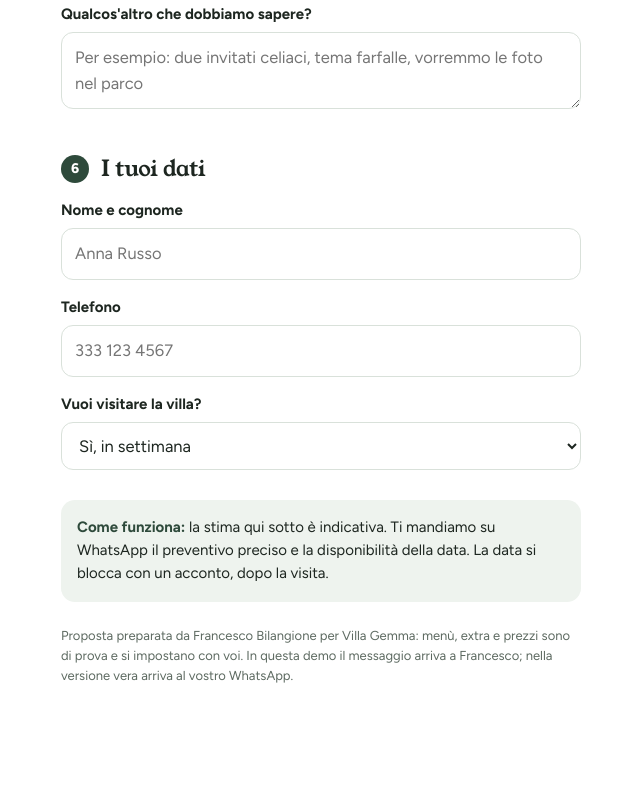
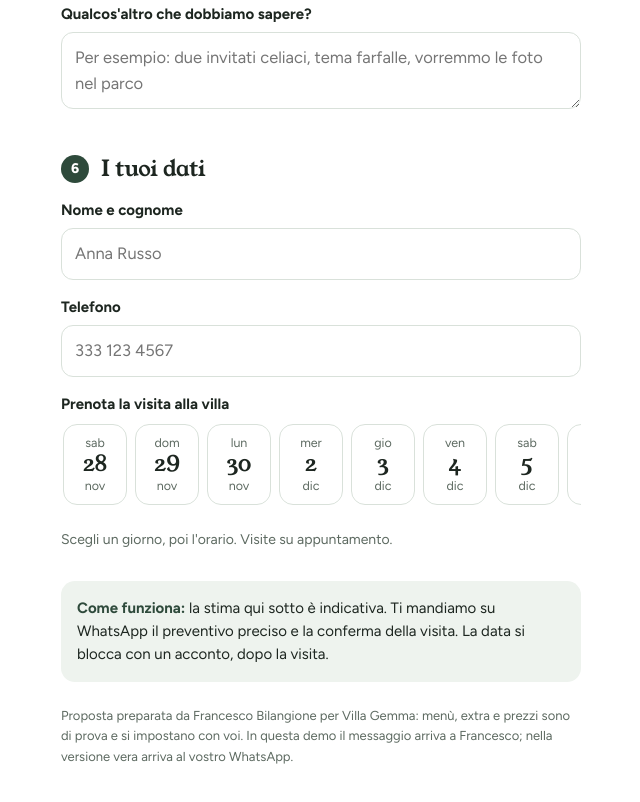
Before and after one commit to francescosaveriobilangione-ship-it/prenota-feste, a plain HTML site: page villagemma/index.html in a window 1280 px wide. Shown: the part 1949-2751 px from the top of the page, without its empty margins (319-959 px from the left). Drawn offline with Linux system fonts and the light colour scheme.

Commit message:
Villa Gemma: calendario per prenotare la visita
Co-Authored-By: Claude Opus 5.5 <noreply@anthropic.com>
Claude-Session: https://claude.ai/code/session_01SNExWKJsu1K2sSyvkkaqFj

```diff
--- a/villagemma/index.html
+++ b/villagemma/index.html
@@ -85,6 +85,18 @@ input[type=range]{width:100%;accent-color:var(--notte);margin-top:8px}
 .sum b.bump{animation:bump .35s ease-out}
 @keyframes bump{40%{color:var(--champ)}}
 @media (prefers-reduced-motion:reduce){.hill .draw{stroke-dashoffset:0}.hero-t{opacity:1}}
+.days{display:flex;gap:8px;overflow-x:auto;padding:2px 2px 8px;scrollbar-width:none}
+.days::-webkit-scrollbar{display:none}
+.day{flex:none;width:64px;border:1.5px solid var(--line);border-radius:14px;padding:8px 0;text-align:center;cursor:pointer;background:#fff;font:inherit;color:var(--ink)}
+.day small{display:block;font-size:12.5px;color:var(--mute)}
+.day b{display:block;font:400 22px/1.1 "Young Serif",Georgia,serif}
+.day[aria-checked=true]{background:var(--notte);border-color:var(--notte);color:#fff}
+.day[aria-checked=true] small{color:#CFE0D4}
+.day:focus-visible,.slot:focus-visible{outline:3px solid var(--champ);outline-offset:2px}
+.slots{margin-top:6px}
+.slot{border:1.5px solid var(--line);border-radius:999px;padding:9px 15px;font:600 15px Figtree,sans-serif;background:#fff;color:var(--ink);cursor:pointer}
+.slot[aria-checked=true]{background:var(--nebbia);border-color:var(--notte);color:var(--notte)}
+.slot:disabled{opacity:.4;text-decoration:line-through;cursor:not-allowed}
 </style>
 </head>
 <body>
@@ -169,11 +181,13 @@ input[type=range]{width:100%;accent-color:var(--notte);margin-top:8px}
  <div class="sh"><span class="n">6</span><h2 id="s6">I tuoi dati</h2></div>
  <label class="f" for="nm">Nome e cognome</label><input type="text" id="nm" autocomplete="name" placeholder="Anna Russo">
  <label class="f" for="tl">Telefono</label><input type="tel" id="tl" autocomplete="tel" inputmode="tel" placeholder="333 123 4567">
- <label class="f" for="vs">Vuoi visitare la villa?</label>
- <select id="vs"><option>Sì, in settimana</option><option>Sì, nel weekend</option><option>Prima vorrei il preventivo</option></select>
+ <label class="f">Prenota la visita alla villa</label>
+ <div class="days" id="days" role="radiogroup" aria-label="Giorno della visita"></div>
+ <div class="pills slots" id="slots" role="radiogroup" aria-label="Orario della visita"></div>
+ <p class="hint" id="vsh">Scegli un giorno, poi l'orario. Visite su appuntamento.</p>
 </section>
 
-<div class="note"><b>Come funziona:</b> la stima qui sotto è indicativa. Ti mandiamo su WhatsApp il preventivo preciso e la disponibilità della data. La data si blocca con un acconto, dopo la visita.</div>
+<div class="note"><b>Come funziona:</b> la stima qui sotto è indicativa. Ti mandiamo su WhatsApp il preventivo preciso e la conferma della visita. La data si blocca con un acconto, dopo la visita.</div>
 <p class="demo">Proposta preparata da Francesco Bilangione per Villa Gemma: menù, extra e prezzi sono di prova e si impostano con voi. In questa demo il messaggio arriva a Francesco; nella versione vera arriva al vostro WhatsApp.</p>
 </main>
 
@@ -193,6 +207,20 @@ function problema(){
  if(!$('#nm').value.trim())return{t:'Scrivi nome e cognome',el:'#nm'};
  if($('#tl').value.replace(/\D/g,'').length<9)return{t:'Scrivi il telefono',el:'#tl'};
  return null;}
+let vDay=null,vSlot=null;
+(function(){const box=$('#days');const gg=['dom','lun','mar','mer','gio','ven','sab'];const mm=['gen','feb','mar','apr','mag','giu','lug','ago','set','ott','nov','dic'];
+ let d=new Date();d.setDate(d.getDate()+1);let n=0;
+ while(n<12){if(d.getDay()!==2){const b=document.createElement('button');b.type='button';b.className='day';b.setAttribute('role','radio');b.setAttribute('aria-checked','false');
+  b.dataset.v=gg[d.getDay()]+' '+d.getDate()+' '+mm[d.getMonth()];b.dataset.w=d.getDay();b.innerHTML='<small>'+gg[d.getDay()]+'</small><b>'+d.getDate()+'</b><small>'+mm[d.getMonth()]+'</small>';
+  b.onclick=()=>{box.querySelectorAll('.day').forEach(x=>x.setAttribute('aria-checked','false'));b.setAttribute('aria-checked','true');vDay=b.dataset.v;vSlot=null;slots(+b.dataset.w,d0(b.dataset.v));upd();};box.appendChild(b);n++;}
+  d.setDate(d.getDate()+1);}
+ function d0(v){return v.length}
+ function slots(w,seed){const s=$('#slots');s.innerHTML='';const hrs=(w===0||w===6)?['10:00','11:30','15:00','16:30','18:00']:['11:00','16:00','17:30'];
+  hrs.forEach((h,i)=>{const b=document.createElement('button');b.type='button';b.className='slot';b.textContent=h;b.setAttribute('role','radio');b.setAttribute('aria-checked','false');
+   if((seed+i)%4===0){b.disabled=true;b.title='Già prenotato';}
+   b.onclick=()=>{s.querySelectorAll('.slot').forEach(x=>x.setAttribute('aria-checked','false'));b.setAttribute('aria-checked','true');vSlot=h;upd();};s.appendChild(b);});
+  $('#vsh').textContent='Gli orari barrati sono già prenotati.';}
+})();
 let shown=null,raf=0;
 function anim(t){const el=$('#tot');if(shown===null||matchMedia('(prefers-reduced-motion: reduce)').matches){shown=t;el.textContent='da '+eur(t);return}
  if(t===shown)return;cancelAnimationFrame(raf);const a=shown,t0=performance.now(),d=450;el.classList.remove('bump');void el.offsetWidth;el.classList.add('bump');
@@ -210,7 +238,7 @@ function upd(){
  document.querySelectorAll('#ex input:checked').forEach(i=>{const [n,c]=i.value.split('|');ex.push(n);tot+=c.endsWith('pp')?g*parseInt(c):+c;});
  $('#who').textContent=tp+', '+g+' adulti'+(k?' e '+k+' bambini':'')+', menù '+mn;
  anim(tot);
- const msg=['Buongiorno! Vorrei un preventivo da Villa Gemma.','','Evento: '+tp+' ('+mo+')','Data: '+fd($('#d1').value)+($('#d2').value?' (in alternativa '+fd($('#d2').value)+')':''),($('#chiesa').checked?'Cerimonia: '+$('#chiesa').value:'Cerimonia: altrove o nessuna'),'Invitati: '+g+' adulti'+(k?' + '+k+' bambini':''),'Menù: '+mn+' (da '+pp+' € a persona)','Spazio: '+sp,'Extra: '+(ex.join(', ')||'nessuno'),'Note: '+($('#nt').value.trim()||'nessuna'),'Visita alla villa: '+$('#vs').value,'','Nome: '+$('#nm').value.trim(),'Telefono: '+$('#tl').value.trim(),'','Stima indicata dal modulo: da '+eur(tot)].join('\n');
+ const msg=['Buongiorno! Vorrei un preventivo da Villa Gemma.','','Evento: '+tp+' ('+mo+')','Data: '+fd($('#d1').value)+($('#d2').value?' (in alternativa '+fd($('#d2').value)+')':''),($('#chiesa').checked?'Cerimonia: '+$('#chiesa').value:'Cerimonia: altrove o nessuna'),'Invitati: '+g+' adulti'+(k?' + '+k+' bambini':''),'Menù: '+mn+' (da '+pp+' € a persona)','Spazio: '+sp,'Extra: '+(ex.join(', ')||'nessuno'),'Note: '+($('#nt').value.trim()||'nessuna'),'Visita alla villa: '+(vDay&&vSlot?vDay+' alle '+vSlot:'da concordare'),'','Nome: '+$('#nm').value.trim(),'Telefono: '+$('#tl').value.trim(),'','Stima indicata dal modulo: da '+eur(tot)].join('\n');
  const a=$('#send'),p=problema();
  if(p){a.classList.toggle('err',tried);a.textContent=tried?p.t:'Invia la richiesta';a.href='#';a.removeAttribute('target');a.onclick=x=>{x.preventDefault();tried=true;upd();const el=$(p.el);el.scrollIntoView({behavior:'smooth',block:'center'});el.classList.remove('flag');void el.offsetWidth;el.classList.add('flag');if(el.focus)el.focus({preventScroll:true});};}
  else{a.classList.remove('err');a.textContent='Invia la richiesta';a.href='https://wa.me/'+NUMERO+'?text='+encodeURIComponent(msg);a.target='_blank';a.onclick=null;}
```
